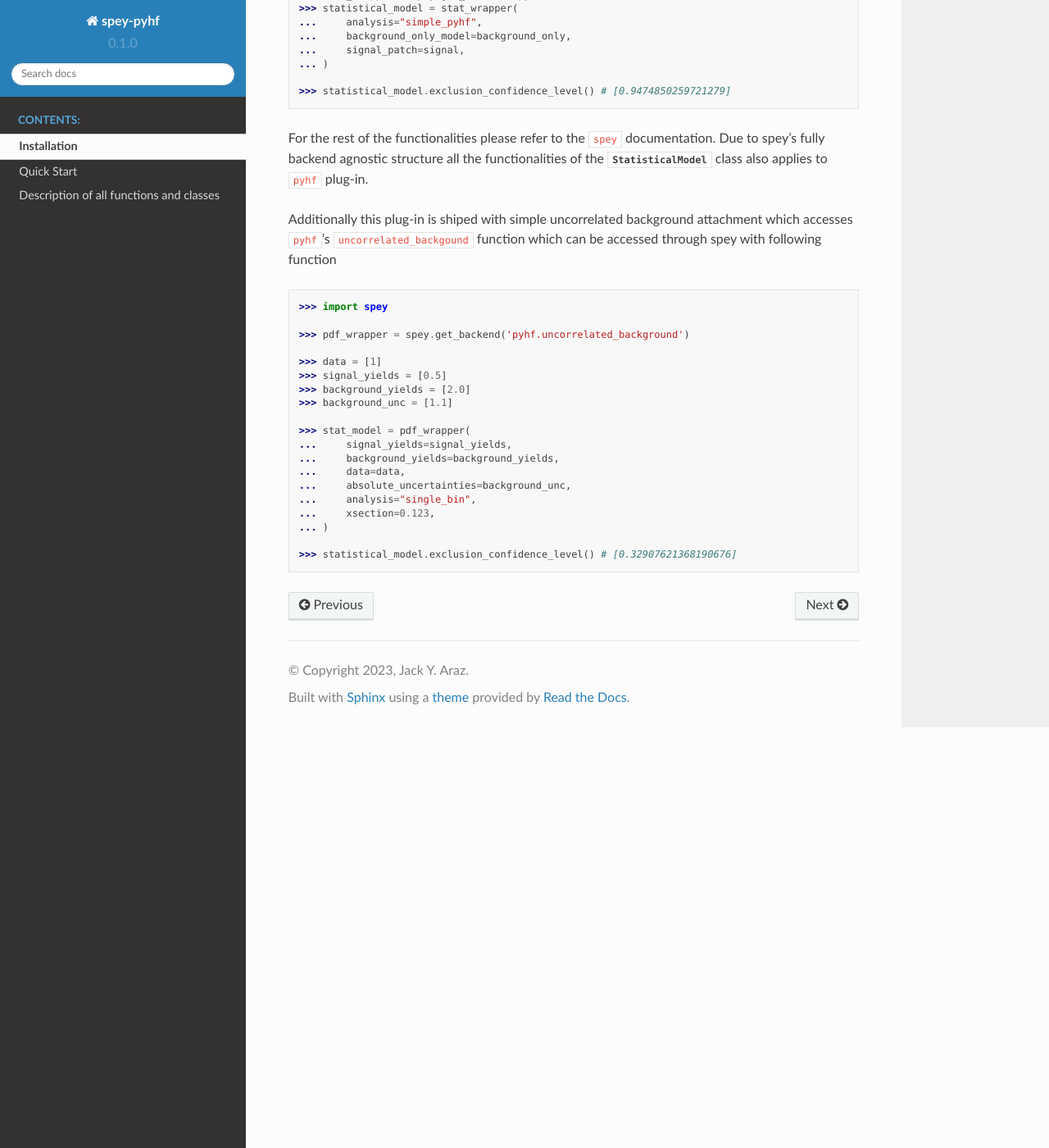
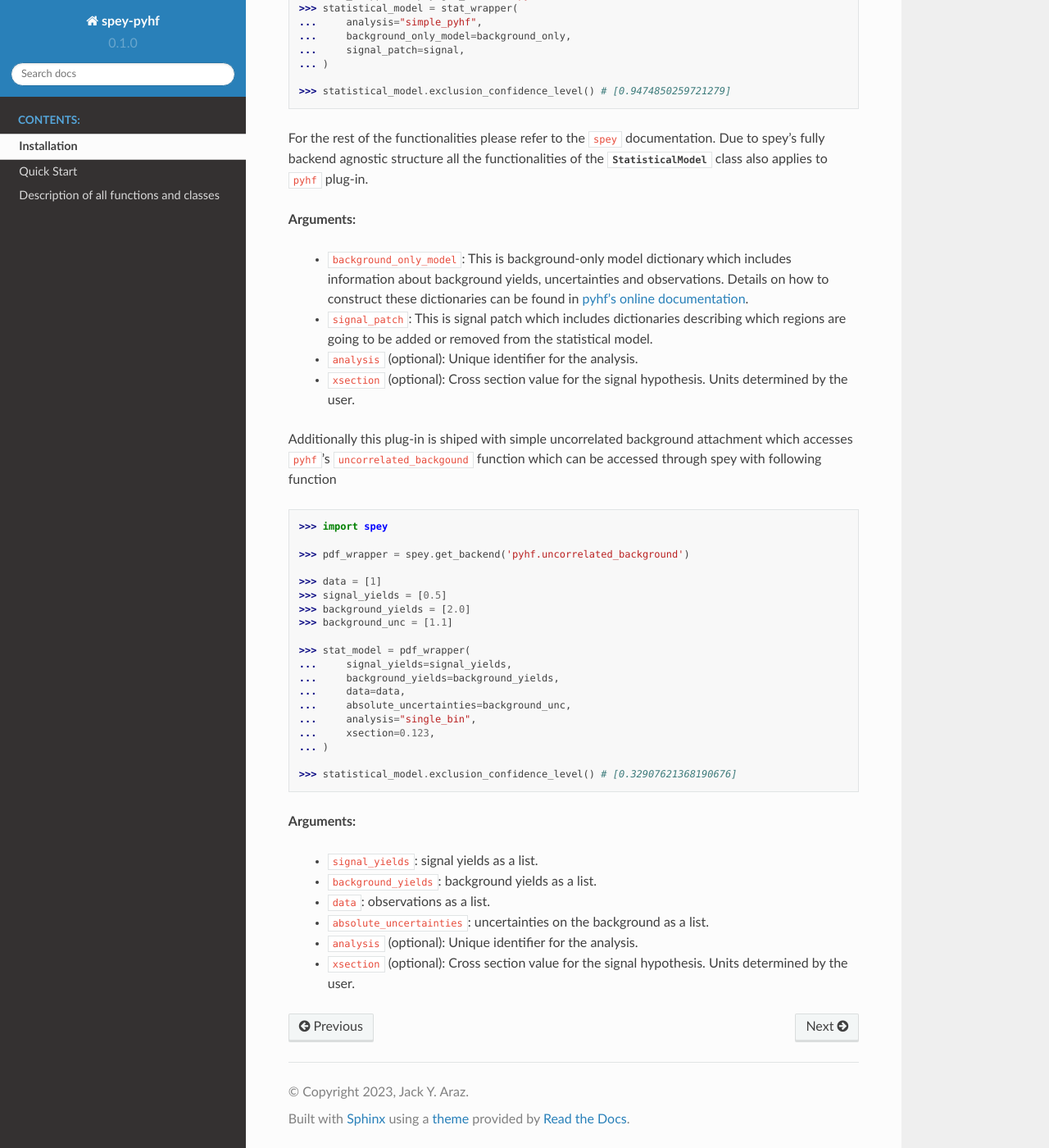
Before and after one commit to SpeysideHEP/spey-pyhf, a Sphinx documentation site: the page built from docs/quick_start.rst, in a window 1280 px wide and 1400 px high, scrolled down 1588 px. Shown: the whole window at 82% size. Built offline with Sphinx 7.4.7 and the Read the Docs theme 2.0.0, drawn with Linux system fonts in a browser that asks for light colours.

Commit message:
add argument descriptions

```diff
--- a/docs/quick_start.rst
+++ b/docs/quick_start.rst
@@ -92,6 +92,17 @@ For the rest of the functionalities please refer to the ``spey`` documentation.
 backend agnostic structure all the functionalities of the :class:`~spey.StatisticalModel` class also
 applies to ``pyhf`` plug-in.
 
+**Arguments:**
+
+ * ``background_only_model``: This is background-only model dictionary which includes information about
+   background yields, uncertainties and observations. Details on how to construct these dictionaries can be
+   found in `pyhf's online documentation <https://pyhf.readthedocs.io/en/v0.7.2/likelihood.html>`_.
+ * ``signal_patch``: This is signal patch which includes dictionaries describing which regions are going
+   to be added or removed from the statistical model.
+ * ``analysis`` (optional): Unique identifier for the analysis.
+ * ``xsection`` (optional): Cross section value for the signal hypothesis. Units determined by the user.
+
+
 Additionally this plug-in is shiped with simple uncorrelated background attachment which accesses
 ``pyhf``'s ``uncorrelated_backgound`` function which can be accessed through spey with following function
 
@@ -116,3 +127,12 @@ Additionally this plug-in is shiped with simple uncorrelated background attachme
     ... )
 
     >>> statistical_model.exclusion_confidence_level() # [0.32907621368190676]
+
+**Arguments:**
+
+ * ``signal_yields``: signal yields as a list.
+ * ``background_yields``: background yields as a list.
+ * ``data``: observations as a list.
+ * ``absolute_uncertainties``: uncertainties on the background as a list.
+ * ``analysis`` (optional): Unique identifier for the analysis.
+ * ``xsection`` (optional): Cross section value for the signal hypothesis. Units determined by the user.
```
